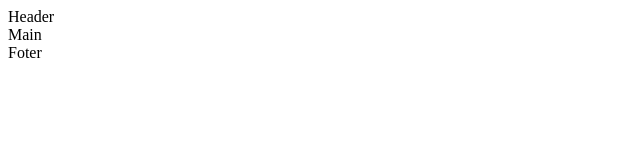
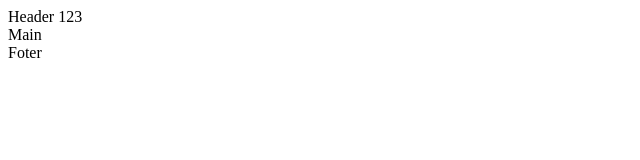
Before and after one commit to Xeniya2609/my-project, a plain HTML site: page index.html in a window 1280 px wide. Shown: the full height of the page, 0-640 px from the left. Drawn offline with Linux system fonts and the light colour scheme.

Commit message:
Update index.html

```diff
--- a/index.html
+++ b/index.html
@@ -6,7 +6,7 @@
   <title>Me project</title>
 </head>
 <body>
-  <header>Header</header>
+  <header>Header 123</header>
   <main>Main</main>
   <footer>Foter</footer>
 </body>
```
